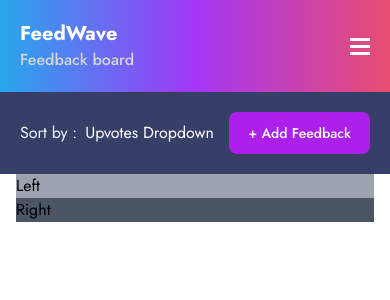
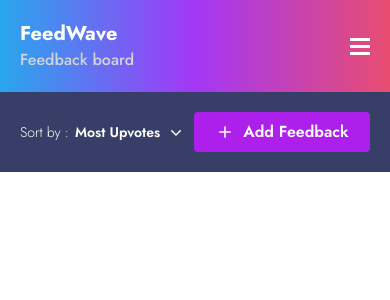
Before and after one commit to samaila-bashir/FeedWave, a React (Vite) app: page / in a window 390 px wide. Shown: the top 300 px of the page. Built offline with nearby package versions, Linux system fonts and the light colour scheme.

Commit message:
improved sub header section for tablet and web

```diff
--- a/package.json
+++ b/package.json
@@ -12,6 +12,8 @@
     "format": "prettier --write \"src/**/*.{js,jsx,ts,tsx,json,css,scss,md}\""
   },
   "dependencies": {
+    "@headlessui/react": "^2.1.5",
+    "@heroicons/react": "^2.1.5",
     "flowbite-react": "^0.10.1",
     "react": "^18.3.1",
     "react-dom": "^18.3.1"
--- a/src/App.tsx
+++ b/src/App.tsx
@@ -1,12 +1,15 @@
 import hamburger from './assets/shared/mobile/icon-hamburger.svg';
-import { Button } from 'flowbite-react';
+import Suggestion from './assets/suggestions/icon-suggestions.svg';
+import { PlusIcon } from '@heroicons/react/20/solid';
+import Dropdown from './components/Dropdown';
 
 const App = () => {
   return (
     <>
-      <div className="flex justify-between items-center md:hidden w-full bg-orange-100 p-5 bg-gradient-to-r from-gradient-start via-gradient-mid to-gradient-end">
+      <div className="flex w-full items-center justify-between bg-orange-100 bg-gradient-to-r from-gradient-start via-gradient-mid to-gradient-end p-5 md:hidden">
+        {/* TODO: Change to background image */}
         <div>
-          <h3 className="text-xl text-white font-bold">FeedWave</h3>
+          <h3 className="text-xl font-bold text-white">FeedWave</h3>
           <h5 className="font-medium text-gray-300">Feedback board</h5>
         </div>
 
@@ -15,27 +18,21 @@ const App = () => {
         </div>
       </div>
 
-      <div className="flex justify-between items-center p-5 bg-sub-header-bg">
-        <div className="flex items-center justify-between gap-12">
-          <div className="hidden md:block">
-            <span>icon</span>
-            <p>6 Suggesttions </p>
+      <div className="md:mx-auto md:w-[90%]">
+        <div className="flex items-center justify-between bg-sub-header-bg p-5 md:rounded-md">
+          <div className="flex items-center justify-between gap-12">
+            <div className="hidden text-white md:flex md:items-center md:gap-3">
+              <img className="h-5 w-5" src={Suggestion} alt="Suggestion icon" />
+              <p className="font-bold">6 Suggesttions </p>
+            </div>
+            <Dropdown />
           </div>
 
-          <div className="flex justify-between items-center gap-2">
-            <p className="text-[#F2F4FE]">Sort by : </p>
-            <div className="text-white">Upvotes Dropdown</div>
-          </div>
+          <button className="inline-flex w-44 items-center justify-center rounded bg-amethyst-purple px-4 py-2 font-semibold text-white hover:bg-amethyst-purple-hover">
+            <PlusIcon className="mr-2 h-5 w-5" />
+            Add Feedback
+          </button>
         </div>
-
-        <Button className="bg-amethyst-purple hover:bg-amethyst-purple-hover">
-          {/* TODO: Fix button hover */}+ Add Feedback
-        </Button>
-      </div>
-
-      <div className="flex flex-col items-center px-4 md:py-10 lg:flex-row lg:gap-10 lg:justify-center">
-        <div className="w-[100%] md:w-[90%] lg:w-[25%] bg-gray-400">Left</div>
-        <div className="w-[100%] md:w-[90%] lg:w-[60%] bg-gray-600">Right</div>
       </div>
     </>
   );
--- /dev/null
+++ b/src/components/Dropdown/index.tsx
@@ -0,0 +1,68 @@
+import { Menu, MenuButton, MenuItem, MenuItems } from '@headlessui/react';
+import { ChevronDownIcon } from '@heroicons/react/20/solid';
+
+const Dropdown = () => {
+  return (
+    <Menu as="div" className="relative inline-block text-left">
+      <div>
+        <MenuButton className="inline-flex w-full justify-center gap-x-1.5 bg-[#373F68] text-sm font-semibold text-white">
+          <span className="font-light">Sort by : </span> Most Upvotes
+          <ChevronDownIcon
+            aria-hidden="true"
+            className="-mr-1 h-5 w-5 font-semibold text-white"
+          />
+        </MenuButton>
+      </div>
+
+      <MenuItems
+        transition
+        className="absolute right-0 z-10 mt-2 w-full origin-top-right rounded-md bg-white shadow-lg ring-1 ring-black ring-opacity-5 transition focus:outline-none data-[closed]:scale-95 data-[closed]:transform data-[closed]:opacity-0 data-[enter]:duration-100 data-[leave]:duration-75 data-[enter]:ease-out data-[leave]:ease-in"
+      >
+        <div className="py-1">
+          <MenuItem>
+            <a
+              href="#"
+              className="block px-4 py-2 text-sm text-gray-700 data-[focus]:bg-gray-100 data-[focus]:text-gray-900"
+            >
+              Most Upvotes
+            </a>
+          </MenuItem>
+
+          <hr className="border-t border-gray-200" />
+
+          <MenuItem>
+            <a
+              href="#"
+              className="block px-4 py-2 text-sm text-gray-700 data-[focus]:bg-gray-100 data-[focus]:text-gray-900"
+            >
+              Least Upvotes
+            </a>
+          </MenuItem>
+
+          <hr className="border-t border-gray-200" />
+
+          <MenuItem>
+            <a
+              href="#"
+              className="block px-4 py-2 text-sm text-gray-700 data-[focus]:bg-gray-100 data-[focus]:text-gray-900"
+            >
+              Most Comments
+            </a>
+          </MenuItem>
+
+          <hr className="border-t border-gray-200" />
+
+          <MenuItem>
+            <a
+              href="#"
+              className="block px-4 py-2 text-sm text-gray-700 data-[focus]:bg-gray-100 data-[focus]:text-gray-900"
+            >
+              Least Comments
+            </a>
+          </MenuItem>
+        </div>
+      </MenuItems>
+    </Menu>
+  );
+};
+export default Dropdown;
--- a/tailwind.config.js
+++ b/tailwind.config.js
@@ -25,5 +25,5 @@ module.exports = {
       },
     },
   },
-  plugins: ['prettier-plugin-tailwindcss', flowbite.plugin()],
+  plugins: [flowbite.plugin()],
 };
```
Also changed, not shown: 2 other files (tests, documents, lock files or other folders).
